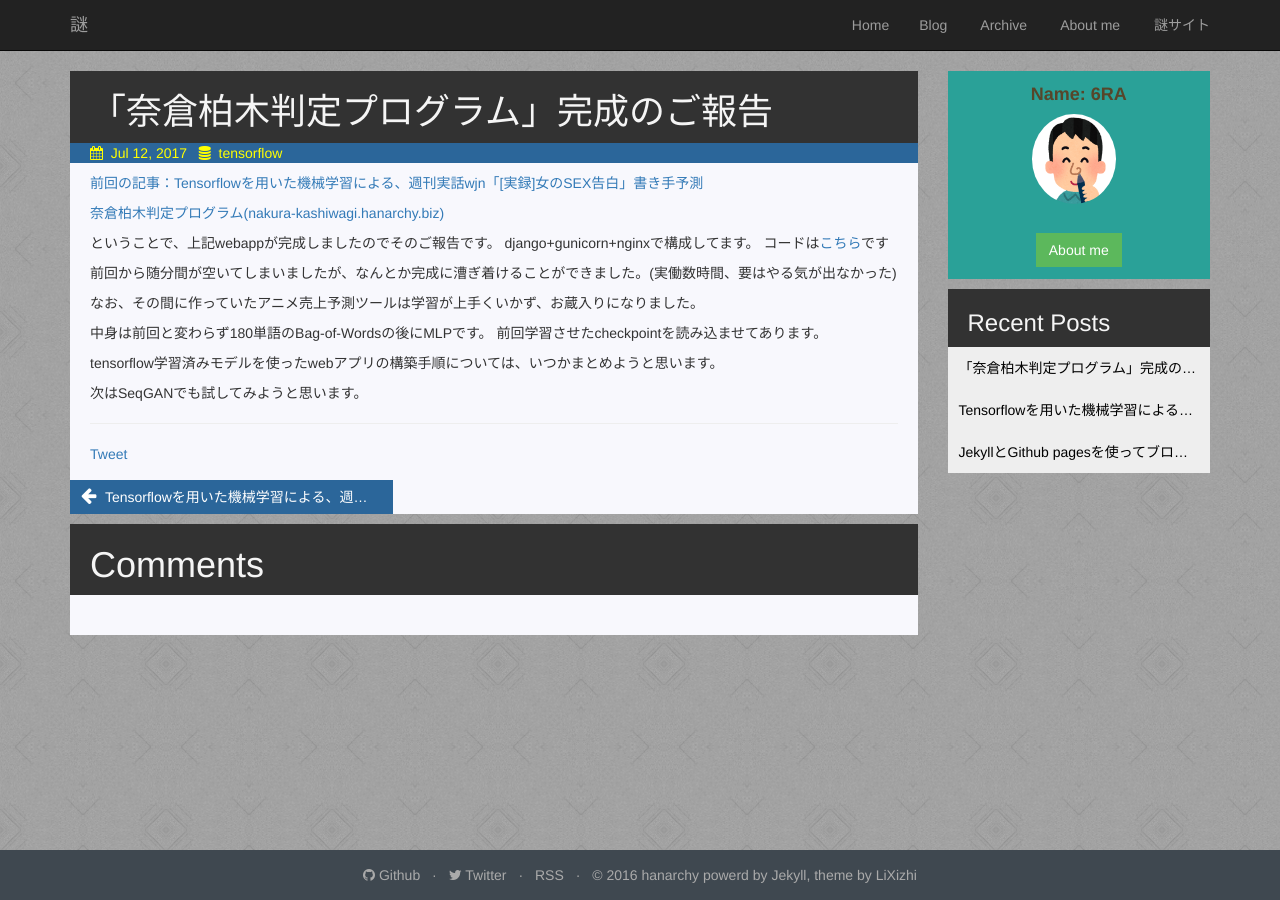
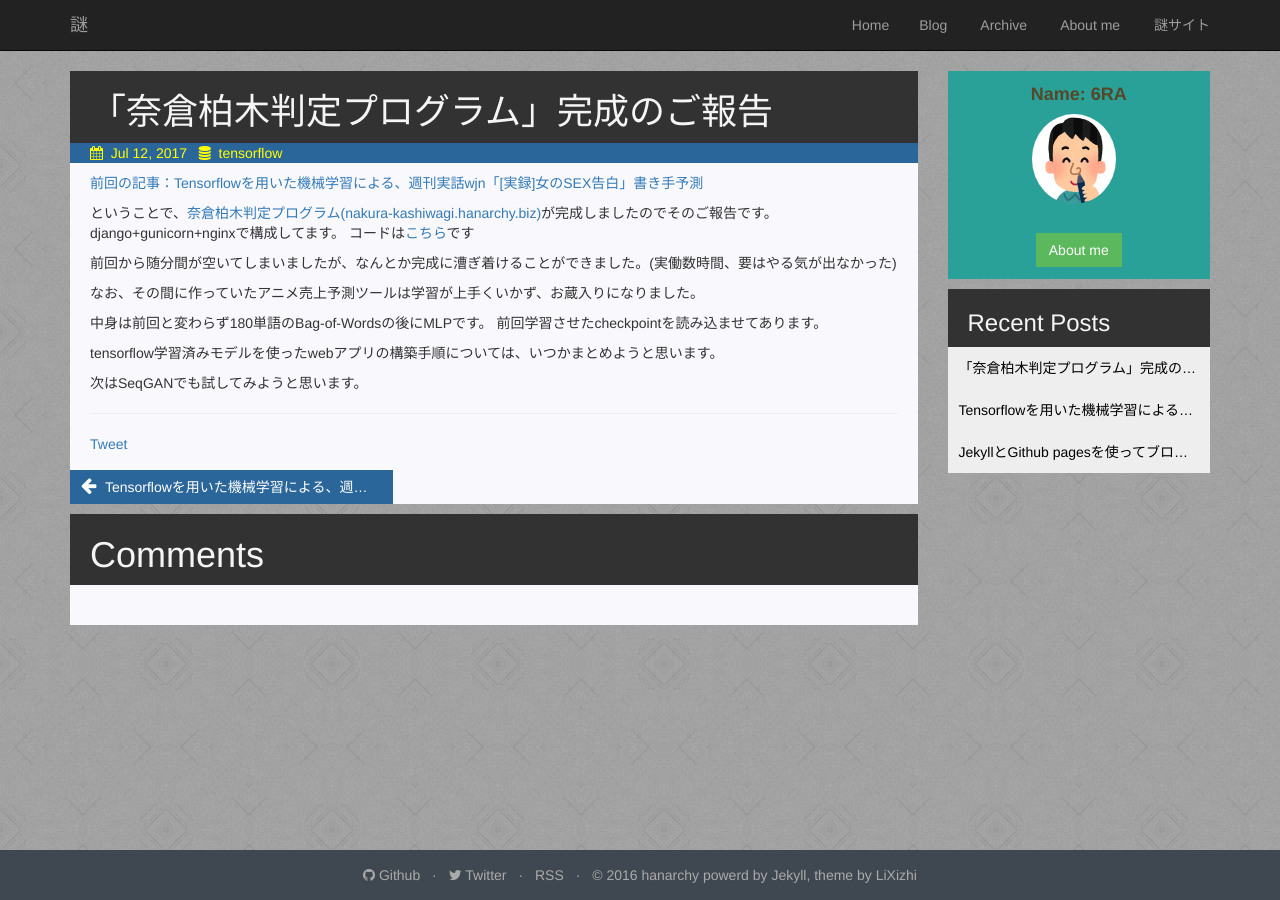
Before and after one commit to hanarchy/hanarchy.github.io, a Jekyll site: the page built from _posts/diary/2017-07-12-Nakura_Kashiwagi_Hantei_Program.md, in a window 1280 px wide. Built offline with Jekyll 4.4.1, drawn with Linux system fonts in a browser that asks for light colours; comment, search, counter and statistics services are not loaded.

Commit message:
Update 2017-07-12-Nakura_Kashiwagi_Hantei_Program.md

```diff
--- a/_posts/diary/2017-07-12-Nakura_Kashiwagi_Hantei_Program.md
+++ b/_posts/diary/2017-07-12-Nakura_Kashiwagi_Hantei_Program.md
@@ -9,9 +9,7 @@ share: true
 
 [前回の記事：Tensorflowを用いた機械学習による、週刊実話wjn「[実録]女のSEX告白」書き手予測](http://hanarchy.biz/blog/2017/01/08/detect_wjn_author/)
 
-[奈倉柏木判定プログラム(nakura-kashiwagi.hanarchy.biz)](http://nakura-kashiwagi.hanarchy.biz)
-
-ということで、上記webappが完成しましたのでそのご報告です。
+ということで、[奈倉柏木判定プログラム(nakura-kashiwagi.hanarchy.biz)](http://nakura-kashiwagi.hanarchy.biz)が完成しましたのでそのご報告です。
 django+gunicorn+nginxで構成してます。
 コードは[こちら](https://github.com/hanarchy/NakuraKashiwagiHanteiProgram)です
 
```
